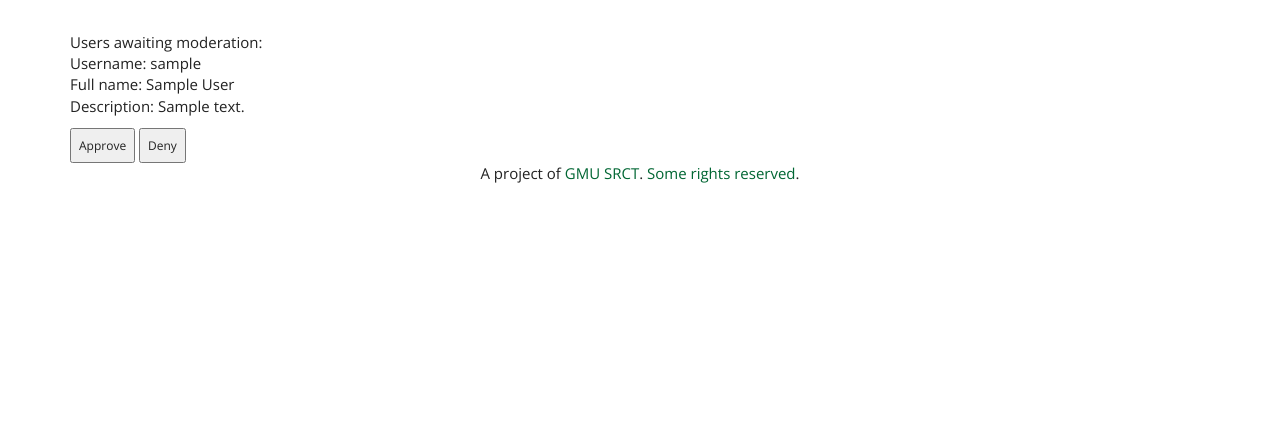
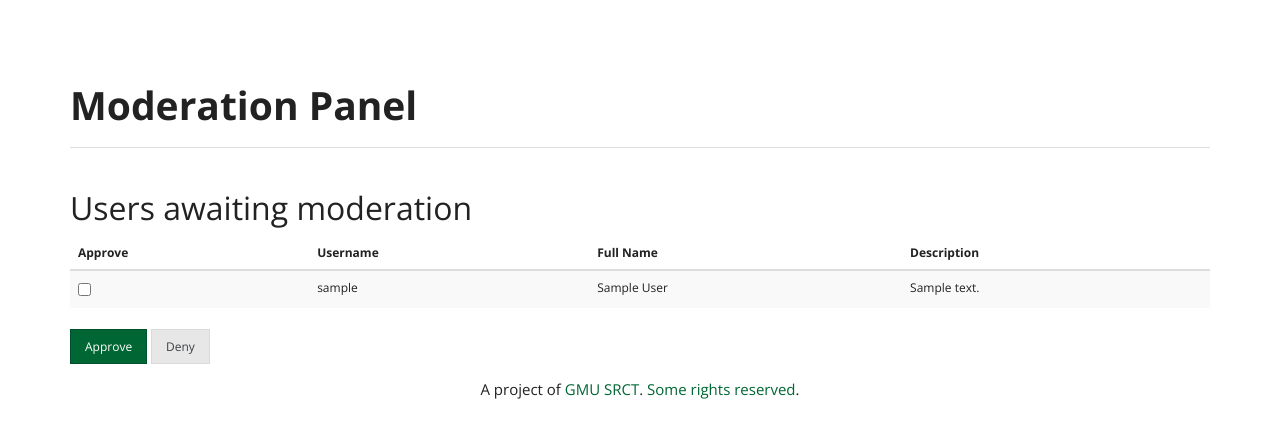
Before and after one commit to srct/go, a Django app: template go/go/templates/adminpanel.html in a window 1280 px wide. Shown: the part 45-483 px from the top of the page. Run offline with Django 3.2, Linux system fonts and the light colour scheme; the template is opened without the code that fills it: most values are stand-ins (such as "Sample title", 1, 10 or a date in 2020); some libraries are stand-ins or nearby versions; some web fonts are replaced.

Commit message:
Bootstrapped admin panel.

```diff
--- a/go/go/templates/adminpanel.html
+++ b/go/go/templates/adminpanel.html
@@ -7,25 +7,65 @@ Go - Administration Panel
 
 
 {% block content %}
-</p>
-Users awaiting moderation:
-{% for unapproved in need_approval %}
-    <p>
-    Username: {{ unapproved.username }}
-    <br />
-    Full name: {{ unapproved.full_name }}
-    <br />
-    Description: {{ unapproved.description|default_if_none:"No description provided" }}
-    </p>
+
+<div class="page-header" id="banner">
+  <div class="row">
+    <div class="col-md-12">
+
+      <h1><strong>Moderation Panel</strong></h1>
+
+    </div>
+  </div>
+</div>
+
+<div class="row">
+  <div class="col-md-12">
+
+    <h2>Users awaiting moderation</h2>
+
     <form method="post" action="adminpanel">{% csrf_token %}
-    	<input type="hidden" name="username" value={{ unapproved.username }}>
-        <input type="submit" name="_approve" value="Approve">
-        <input type="submit" name="_deny" value="Deny">
+
+    <table class="table table-striped table-hover ">
+      <thead>
+        <tr>
+          <th>Approve</th>
+          <th>Username</th>
+          <th>Full Name</th>
+          <th>Description</th>
+        </tr>
+      </thead>
+      <tbody>
+
+      {% for unapproved in need_approval %}
+        <tr>
+          <td><input type="checkbox" name="username" value={{ unapproved.username }}></td>
+          <td>{{ unapproved.username }}</td>
+          <td>{{ unapproved.full_name }}</td>
+          <td>{{ unapproved.description|default_if_none:"No description provided" }}</td>
+        </tr>
+      {% empty %}
+        <tr>
+          <td>none</td>
+          <td>none</td>
+          <td>none</td>
+          <td>none</td>
+        </tr>
+      {% endfor %}
+
+      </tbody>
+    </table>
+
+    <div class="form-group">
+
+      <input type="submit" name="_approve" value="Approve" class="btn btn-primary">
+      <input type="submit" name="_deny" value="Deny" class="btn btn-default">
+
+    </div>
+
     </form>
-{% empty %}
-    <p>
-    No users awaiting moderation.
-    </p>
-{% endfor %}
+
+  </div>
+</div>
+
 
 {% endblock %}
```
